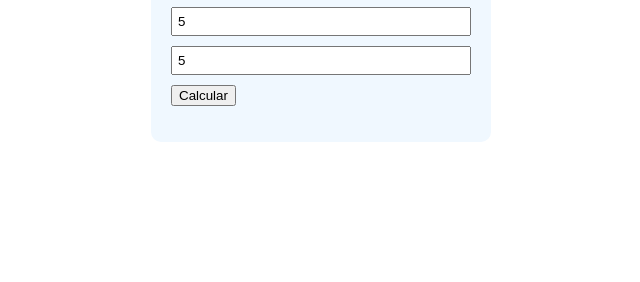
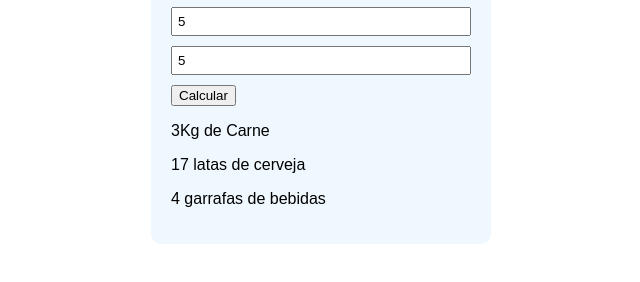
Before and after one commit to Davisilvas/Churrasc-metro, a plain HTML site: page index.html in a window 1280 px wide. Both pictures are taken after typing "5", "5", "5" into the empty fields and a click on the button "Calcular". Shown: the part 140-422 px from the top of the page, without its empty margins (319-959 px from the left). Drawn offline with Linux system fonts and the light colour scheme.

Commit message:
added the Js

```diff
--- a/index.html
+++ b/index.html
@@ -8,21 +8,19 @@
     <title>Churrascômetro</title>
 </head>
 <body>
-    <script src="./scripts/script.js"></script>
 
     <div class="container">
 
         <h1>Churrascômetro</h1>
-        <input type="number" placeholder="Adultos" id="adultos" name="adultos">
-        <input type="number" placeholder="Crianças" id="crianca" name="criancas">
-        <input type="number" placeholder="Duração" id="duracao" name="duracao  (h)">
-        <button>Calcular</button>
+        <input id="adultos" type="number" placeholder="Adultos" name="adultos">
+        <input id="crianca" type="number" placeholder="Crianças" name="criancas">
+        <input id="duracao" type="number" placeholder="Duração (h)" name="duracao">
+        <button onclick="calcular()">Calcular</button>
 
         <div id="resultado">
-            <p id="Carne"></p>
-            <p id="Cerveja"></p>
-            <p id="bebidas"></p>
+
         </div>
     </div>
+    <script src="./scripts/script.js"></script>
 </body>
 </html>
--- a/scripts/script.js
+++ b/scripts/script.js
@@ -0,0 +1,57 @@
+// carne - 400 por pessoa + de 6 horas - 650
+// cerveja - 1200ml por pessoa + de 6 horas - 2000ml
+// Refri/agua 1000ml por pessoa + de 6 horas 1500ml
+
+
+
+let inputAdultos = document.getElementById("adultos");
+let inputCrianca = document.getElementById("crianca");
+let inputDuracao = document.getElementById("duracao");
+
+var resultado = document.getElementById("resultado");
+
+function calcular(){
+
+    let adultos = inputAdultos.value;
+    let crianca = inputCrianca.value;
+    let duracao = inputDuracao.value;
+
+
+    let qtdTotalCarne = carnePP(duracao) * adultos + (carnePP(duracao) / 2 * crianca);
+
+    let qtdCerva = cervejaPP(duracao) * adultos;
+
+    let qtdbebidas = bebidasPP(duracao) * adultos + ( bebidasPP(duracao) /2 * crianca);
+
+    resultado.innerHTML = `<p>${qtdTotalCarne/1000}Kg de Carne</p>`
+    resultado.innerHTML += `<p>${Math.ceil(qtdCerva/355)} latas de cerveja`
+    resultado.innerHTML += `<p>${Math.ceil(qtdbebidas/2000)} garrafas de bebidas`
+
+}
+
+function carnePP(duracao){
+    if (duracao >= 6){
+        return 650
+    }
+    else{
+        return 400
+    }
+}
+
+function cervejaPP(duracao){
+    if (duracao >= 6){
+        return 2000
+    }
+    else{
+        return 1200
+    }
+}
+
+function bebidasPP(duracao){
+    if (duracao >= 6){
+        return 1500
+    }
+    else{
+        return 1000
+    }
+}
```
